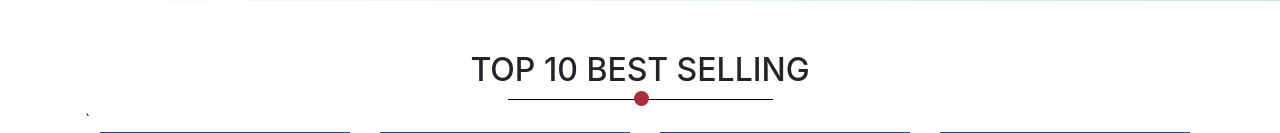
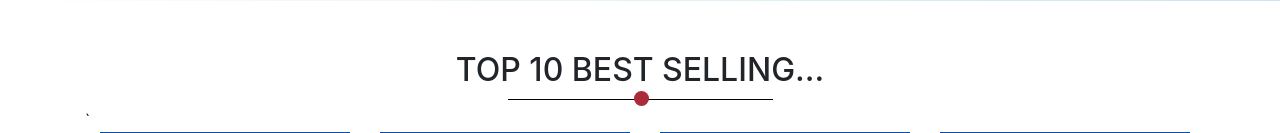
Before and after one commit to Dilan8/HCI_Project, a PHP site: page /home.php in a window 1280 px wide. Shown: the part 867-1000 px from the top of the page. Run offline with PHP 8.4, Linux system fonts and the light colour scheme; some libraries are stand-ins or nearby versions.

Commit message:
test change

```diff
--- a/home.php
+++ b/home.php
@@ -85,12 +85,13 @@
         </div>
     </section>
 
-    <!--Home Page Slide Show for Top 10 best selling -->
+    <!--Home Page Slide Show for Top 10 best selling ....-->
+
     <section class="wrapper1">
         <div class="container">
             <div class="row">
                 <div class="col-md-12">
-                    <h2 class="heading_section">Top 10 best selling</h2>
+                    <h2 class="heading_section">Top 10 best selling...</h2>
                     ` <div class="owl-two owl-carousel owl-theme">
                         <div class="col-lg-2 col-md-3 col-sm-4">
                             <div class="item">
```
